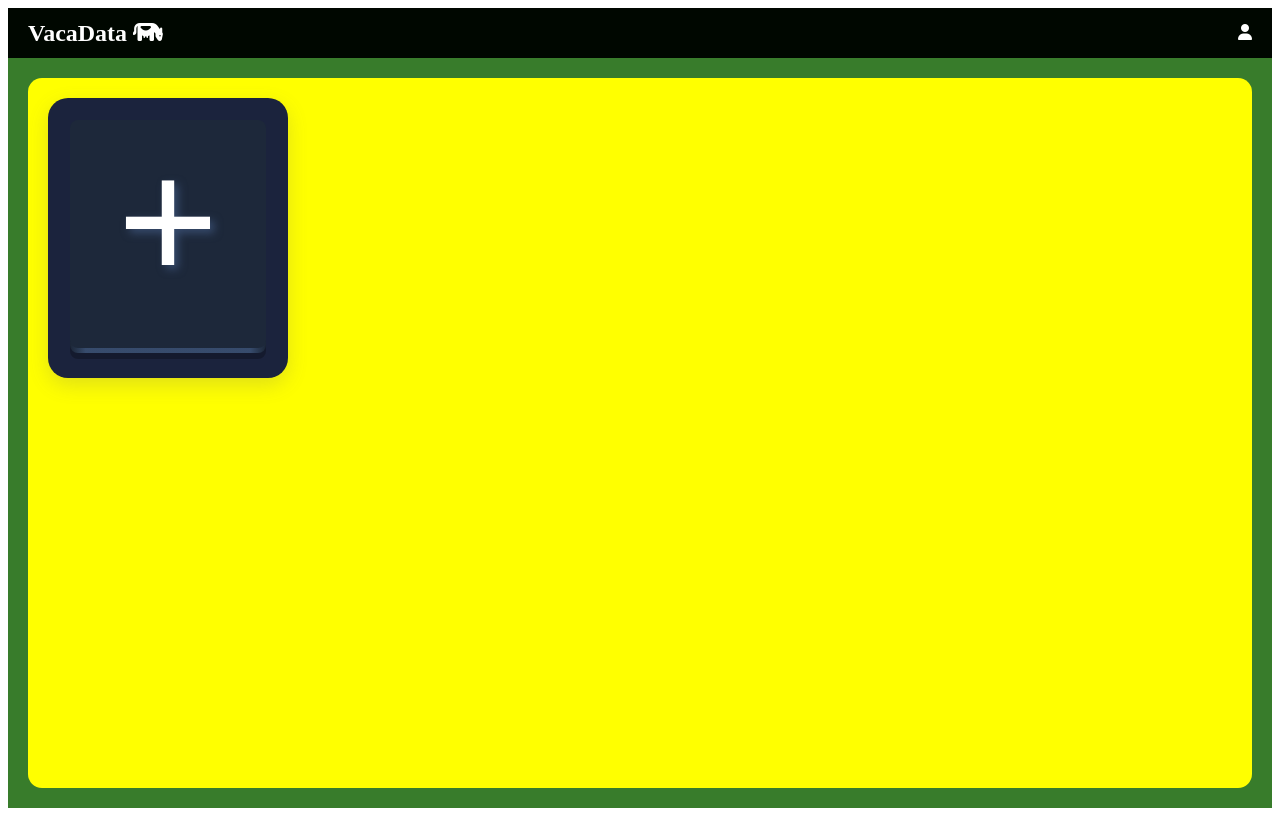
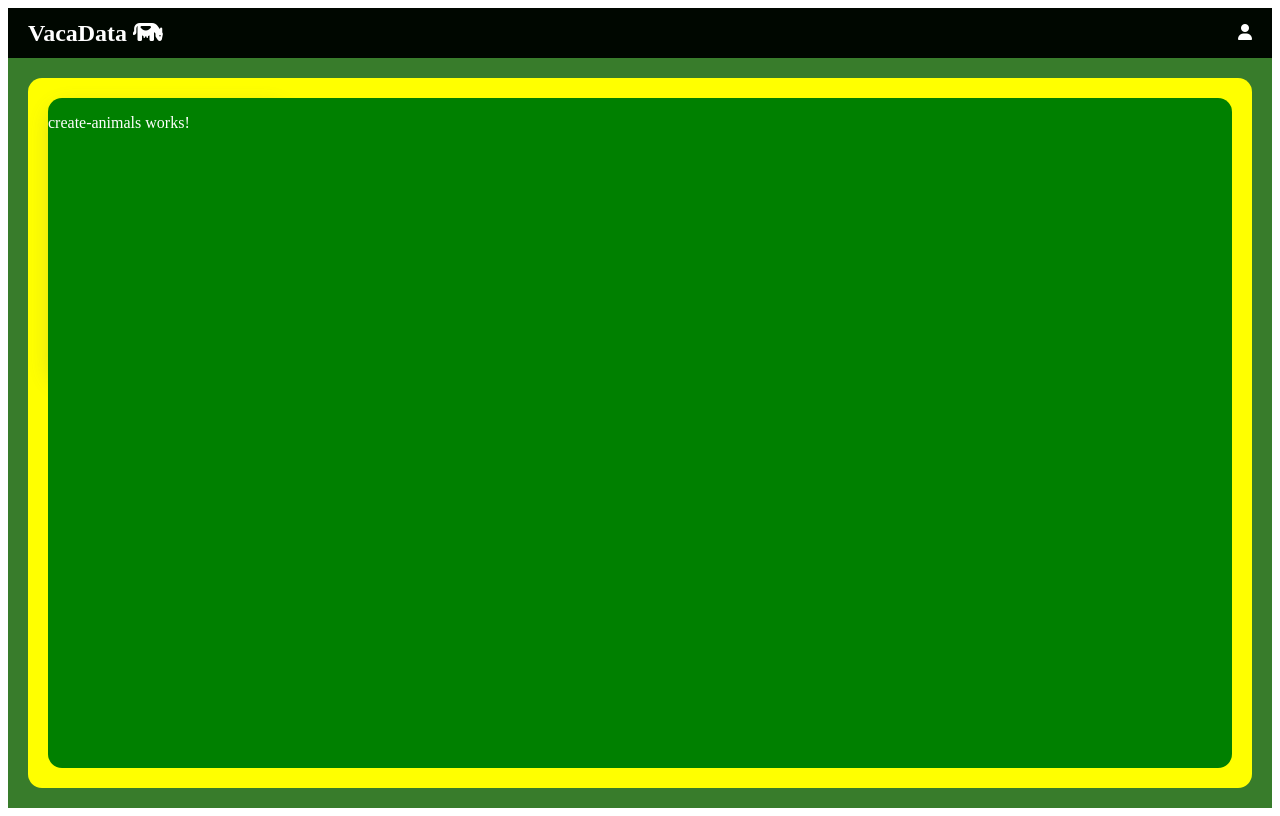
Before and after one commit to JanVal3k/VacaData, an Angular app: page / in a window 1280 px wide. Built offline with nearby package versions, Linux system fonts and the light colour scheme.

Commit message:
feat: agrego componente crearAnimales

```diff
--- a/src/app/animals/animals.component.html
+++ b/src/app/animals/animals.component.html
@@ -46,4 +46,5 @@
     </button>
   </div>
   }
+  <app-create-animals />
 </div>
--- a/src/app/animals/animals.component.ts
+++ b/src/app/animals/animals.component.ts
@@ -1,9 +1,10 @@
 import { Component, EventEmitter, Output } from '@angular/core';
+import { CreateAnimalsComponent } from "../create-animals/create-animals.component";
 
 @Component({
   selector: 'app-animals',
   standalone: true,
-  imports: [],
+  imports: [CreateAnimalsComponent],
   templateUrl: './animals.component.html',
   styleUrl: './animals.component.css'
 })
```
